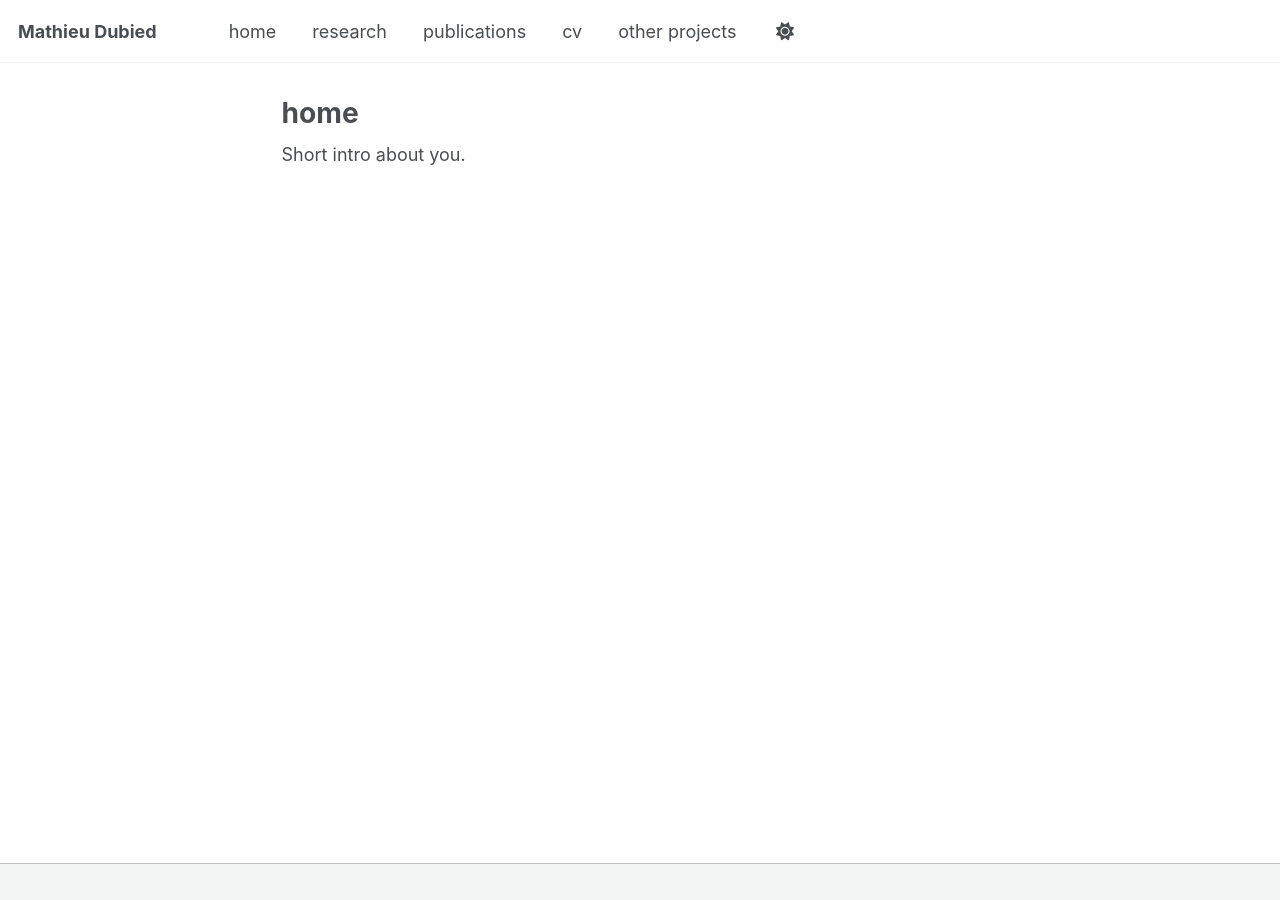
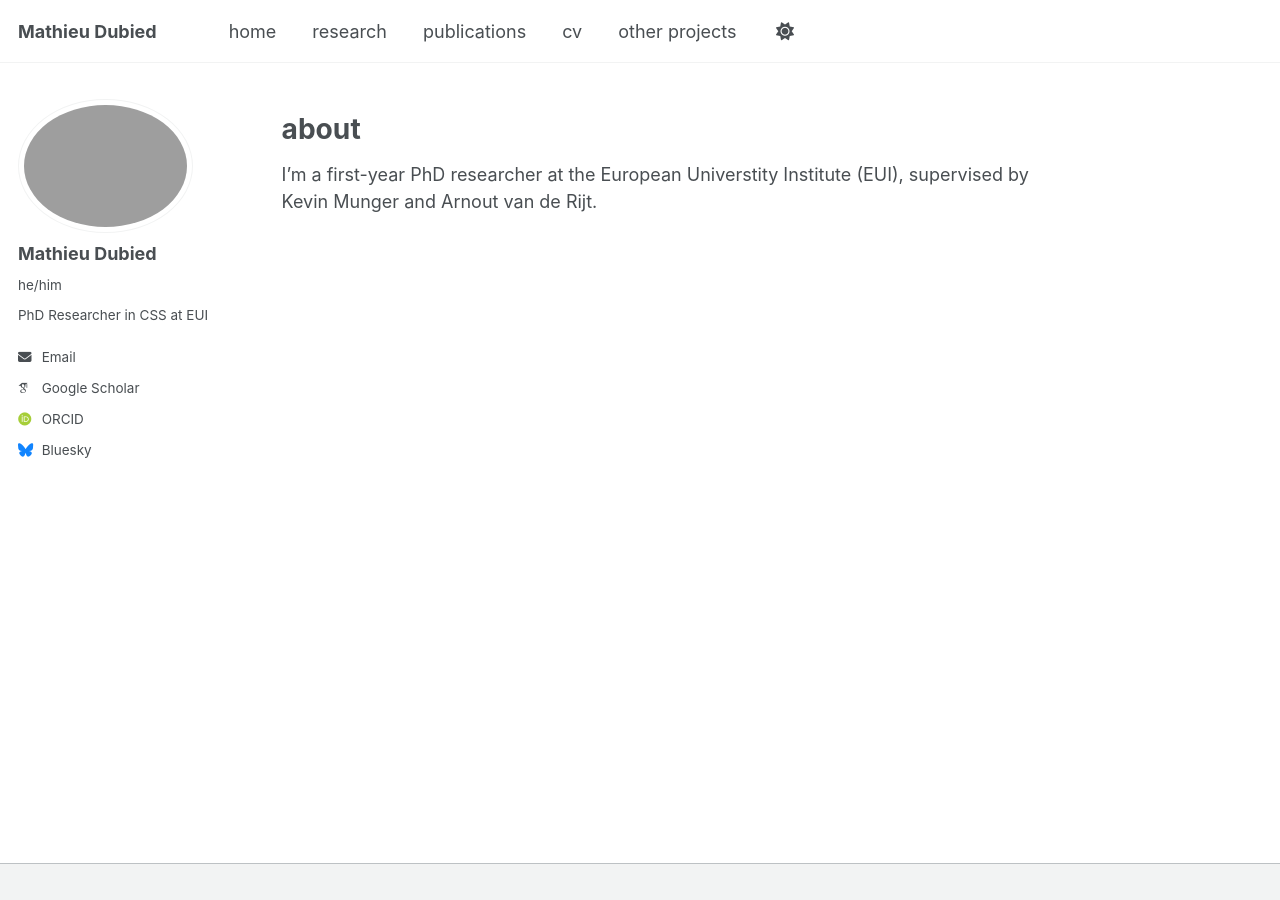
Before and after one commit to mdubied/mdubied.github.io, a Jekyll site: the page built from _pages/index.md, in a window 1280 px wide. Built offline with Jekyll 4.4.1, drawn with Linux system fonts in a browser that asks for light colours; some web fonts are replaced.

Commit message:
Add profile picture to home page

```diff
--- a/_config.yml
+++ b/_config.yml
@@ -23,7 +23,7 @@ repository               : "mdubied.github.io" # the name of your repository con
 #               Additional customization can be done by editing /_includes/author-profile.html
 author:
   # Biographic information
-  avatar           : "profile.png"
+  avatar           : "gct_2024_square.png"
   name             : "Mathieu Dubied"
   pronouns         : "he/him" # optional
   bio              : "PhD Researcher in CSS at EUI"
@@ -251,7 +251,7 @@ defaults:
       type: pages
     values:
       layout: single
-      author_profile: true
+      author_profile: false
   # _teaching
   - scope:
       path: ""
@@ -267,7 +267,7 @@ defaults:
       type: publications
     values:
       layout: single
-      author_profile: true
+      author_profile: false
       share: true
       comments: true
   # _portfolio
--- a/_pages/index.md
+++ b/_pages/index.md
@@ -1,9 +1,11 @@
 ---
 layout: single
-title: "home"
+title: ""
 permalink: /
-author_profile: false
+author_profile: true
 sidebar: false
 toc: false
 ---
-Short intro about you.
+# about
+
+I'm a first-year PhD researcher at the European Universtity Institute (EUI), supervised by Kevin Munger and Arnout van de Rijt.
```
Also changed, not shown: assets/css/custom.css (added, +17 -0 lines), images/gct_2024_square.jpg (added).
